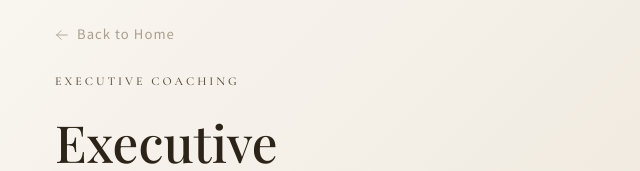
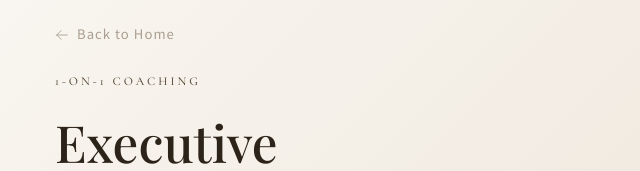
Before and after one commit to overlordforthew/NamiBarden, a website: page public/executive-coaching-en.html in a window 1280 px wide. Shown: the part 128-299 px from the top of the page, 5-645 px from the left. Drawn offline with nearby package versions, Linux system fonts and the light colour scheme; a web font is replaced by a local one.

Commit message:
Ai Chan: update public/executive-coaching-en.html

```diff
--- a/public/executive-coaching-en.html
+++ b/public/executive-coaching-en.html
@@ -1016,7 +1016,7 @@ html[lang="en"] .footer-logo .logo-sub {
         <svg viewBox="0 0 24 24" fill="none" stroke="currentColor" stroke-width="1.5"><path stroke-linecap="round" stroke-linejoin="round" d="M10.5 19.5L3 12m0 0l7.5-7.5M3 12h18"/></svg>
         Back to Home
       </a>
-      <p class="section-label">Executive Coaching</p>
+      <p class="section-label">1-on-1 Coaching</p>
       <h1>Executive<br><em>Coaching</em></h1>
       <p style="margin-top: 24px; margin-bottom: 12px; color: var(--text-medium);">For leaders who've done everything right — and still feel like something's off.</p>
       <p style="color: var(--text-light); line-height: 1.9;">Real change doesn't come from a new strategy. It comes from shifting something deeper — how you see yourself, how you show up, who you actually are underneath it all. That's where this work begins.</p>
```
